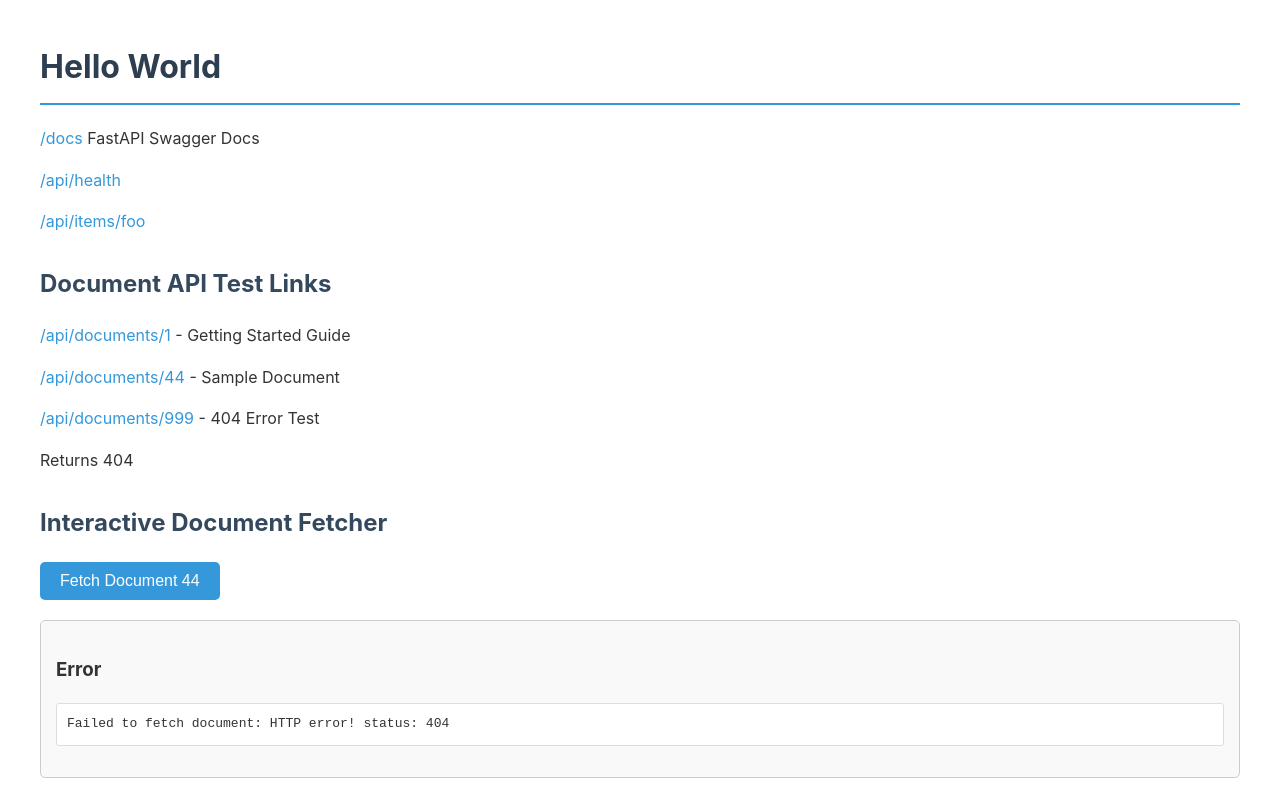
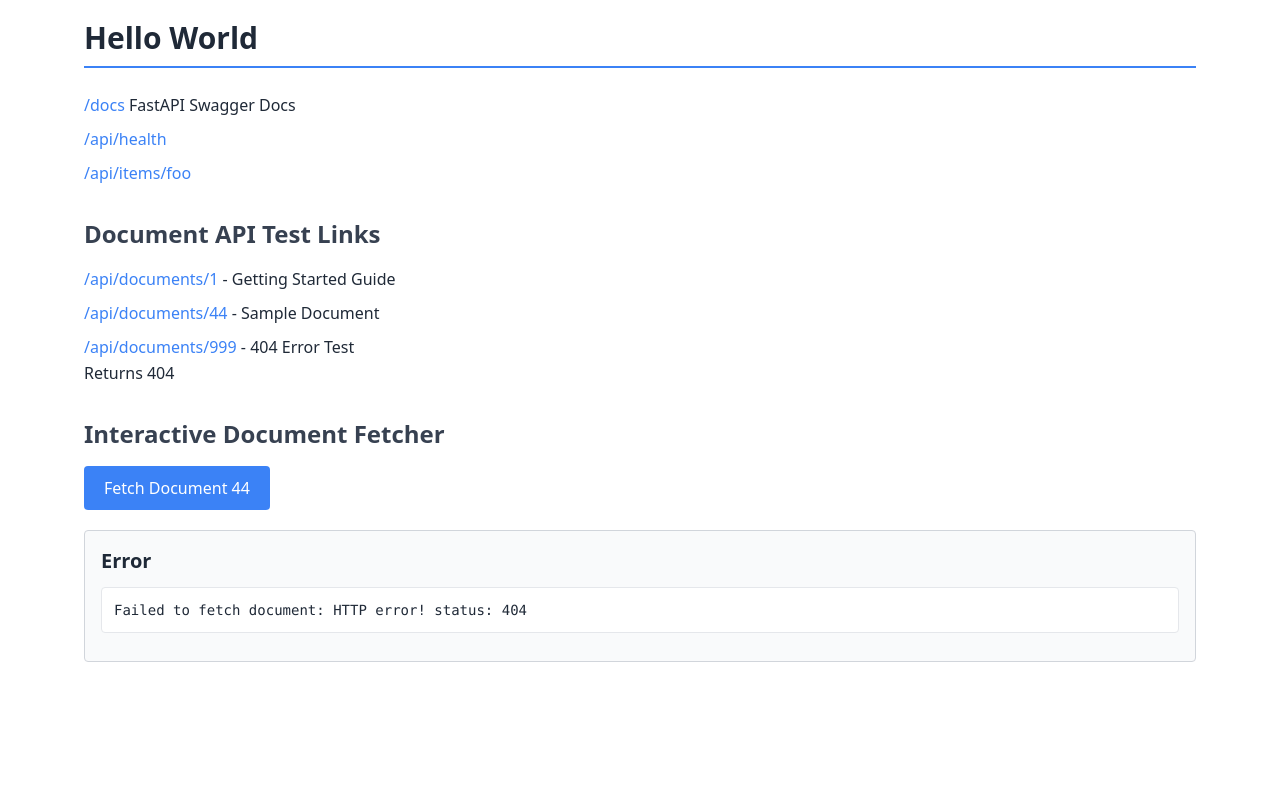
Before and after one commit to djhmateer/tldw, a plain HTML site: page frontend/index.html in a window 1280 px wide. Both pictures are taken after a click on the button "Fetch Document 44". Drawn offline with nearby package versions, Linux system fonts and the light colour scheme; no server answers.

Commit message:
Tailwind4 and raw javascript fetch data. Exception handling too.

```diff
--- a/frontend/app.js
+++ b/frontend/app.js
@@ -26,8 +26,9 @@ document.addEventListener('DOMContentLoaded', function() {
             documentContent.textContent = document.content;
             documentUpdated.textContent = `Last updated: ${document.updated_at}`;
 
-            // Show the display area
-            documentDisplay.style.display = 'block';
+            // Show the display area using Tailwind classes
+            documentDisplay.classList.remove('hidden');
+            documentDisplay.classList.add('block');
 
             // Reset button
             fetchBtn.textContent = 'Fetch Document 44';
@@ -40,7 +41,8 @@ document.addEventListener('DOMContentLoaded', function() {
             documentTitle.textContent = 'Error';
             documentContent.textContent = `Failed to fetch document: ${error.message}`;
             documentUpdated.textContent = '';
-            documentDisplay.style.display = 'block';
+            documentDisplay.classList.remove('hidden');
+            documentDisplay.classList.add('block');
 
             // Reset button
             fetchBtn.textContent = 'Fetch Document 44';
--- a/frontend/index.html
+++ b/frontend/index.html
@@ -4,25 +4,33 @@
     <meta charset="UTF-8">
     <meta name="viewport" content="width=device-width, initial-scale=1.0">
     <title>Too Long Didn't Write.</title>
-    <link rel="stylesheet" href="styles.css">
+    <script src="https://cdn.tailwindcss.com"></script>
 </head>
-<body>
-    <h1>Hello World</h1>
-    <p><a href="/docs">/docs</a> FastAPI Swagger Docs</p>
-    <p><a href="/api/health">/api/health</a></p>
-    <p><a href="/api/items/foo">/api/items/foo</a></p>
+<body class="font-sans max-w-6xl mx-auto p-5 leading-relaxed text-gray-800">
+    <h1 class="text-3xl font-bold text-gray-800 border-b-2 border-blue-500 pb-2.5 mb-6">Hello World</h1>
 
-    <h2>Document API Test Links</h2>
-    <p><a href="/api/documents/1">/api/documents/1</a> - Getting Started Guide</p>
-    <p><a href="/api/documents/44">/api/documents/44</a> - Sample Document</p>
-    <p><a href="/api/documents/999">/api/documents/999</a> - 404 Error Test</p> Returns 404
+    <div class="space-y-2 mb-8">
+        <p><a href="/docs" class="text-blue-500 hover:underline">/docs</a> FastAPI Swagger Docs</p>
+        <p><a href="/api/health" class="text-blue-500 hover:underline">/api/health</a></p>
+        <p><a href="/api/items/foo" class="text-blue-500 hover:underline">/api/items/foo</a></p>
+    </div>
 
-    <h2>Interactive Document Fetcher</h2>
-    <button id="fetchDocumentBtn">Fetch Document 44</button>
-    <div id="documentDisplay" class="document-display">
-        <h3 id="documentTitle"></h3>
-        <pre id="documentContent" class="document-content"></pre>
-        <p id="documentUpdated"></p>
+    <h2 class="text-2xl font-semibold text-gray-700 mt-8 mb-4">Document API Test Links</h2>
+    <div class="space-y-2 mb-8">
+        <p><a href="/api/documents/1" class="text-blue-500 hover:underline">/api/documents/1</a> - Getting Started Guide</p>
+        <p><a href="/api/documents/44" class="text-blue-500 hover:underline">/api/documents/44</a> - Sample Document</p>
+        <p><a href="/api/documents/999" class="text-blue-500 hover:underline">/api/documents/999</a> - 404 Error Test</p> Returns 404
+    </div>
+
+    <h2 class="text-2xl font-semibold text-gray-700 mt-8 mb-4">Interactive Document Fetcher</h2>
+    <button id="fetchDocumentBtn" class="bg-blue-500 hover:bg-blue-600 disabled:bg-gray-400 disabled:cursor-not-allowed text-white border-none py-2.5 px-5 rounded cursor-pointer text-base transition-colors duration-300">
+        Fetch Document 44
+    </button>
+
+    <div id="documentDisplay" class="mt-5 p-4 border border-gray-300 rounded bg-gray-50 hidden">
+        <h3 id="documentTitle" class="text-xl font-semibold mb-3"></h3>
+        <pre id="documentContent" class="whitespace-pre-wrap bg-white p-3 rounded border border-gray-200 overflow-x-auto text-sm"></pre>
+        <p id="documentUpdated" class="text-sm text-gray-600 mt-3"></p>
     </div>
 
     <script src="app.js"></script>
--- a/frontend/styles.css
+++ b/frontend/styles.css
@@ -1,84 +1,2 @@
-/* Basic styling for TLDW */
-body {
-    font-family: -apple-system, BlinkMacSystemFont, 'Segoe UI', Roboto, sans-serif;
-    max-width: 1200px;
-    margin: 0 auto;
-    padding: 20px;
-    line-height: 1.6;
-    color: #333;
-}
-
-h1 {
-    color: #2c3e50;
-    border-bottom: 2px solid #3498db;
-    padding-bottom: 10px;
-}
-
-h2 {
-    color: #34495e;
-    margin-top: 30px;
-}
-
-button {
-    background-color: #3498db;
-    color: white;
-    border: none;
-    padding: 10px 20px;
-    border-radius: 5px;
-    cursor: pointer;
-    font-size: 16px;
-    transition: background-color 0.3s;
-}
-
-button:hover {
-    background-color: #2980b9;
-}
-
-button:disabled {
-    background-color: #bdc3c7;
-    cursor: not-allowed;
-}
-
-a {
-    color: #3498db;
-    text-decoration: none;
-}
-
-a:hover {
-    text-decoration: underline;
-}
-
-#documentDisplay {
-    margin-top: 20px;
-    padding: 15px;
-    border: 1px solid #ccc;
-    border-radius: 5px;
-    background-color: #f9f9f9;
-}
-
-#documentContent {
-    white-space: pre-wrap;
-    background-color: white;
-    padding: 10px;
-    border-radius: 3px;
-    overflow-x: auto;
-    border: 1px solid #ddd;
-}
-
-/* Additional styles moved from inline HTML */
-.document-display {
-    margin-top: 20px;
-    padding: 15px;
-    border: 1px solid #ccc;
-    border-radius: 5px;
-    background-color: #f9f9f9;
-    display: none;
-}
-
-.document-content {
-    white-space: pre-wrap;
-    background-color: white;
-    padding: 10px;
-    border-radius: 3px;
-    overflow-x: auto;
-}
+/* This file is no longer needed as we're using Tailwind CSS */
+/* All styling has been moved to Tailwind utility classes in the HTML */
```
